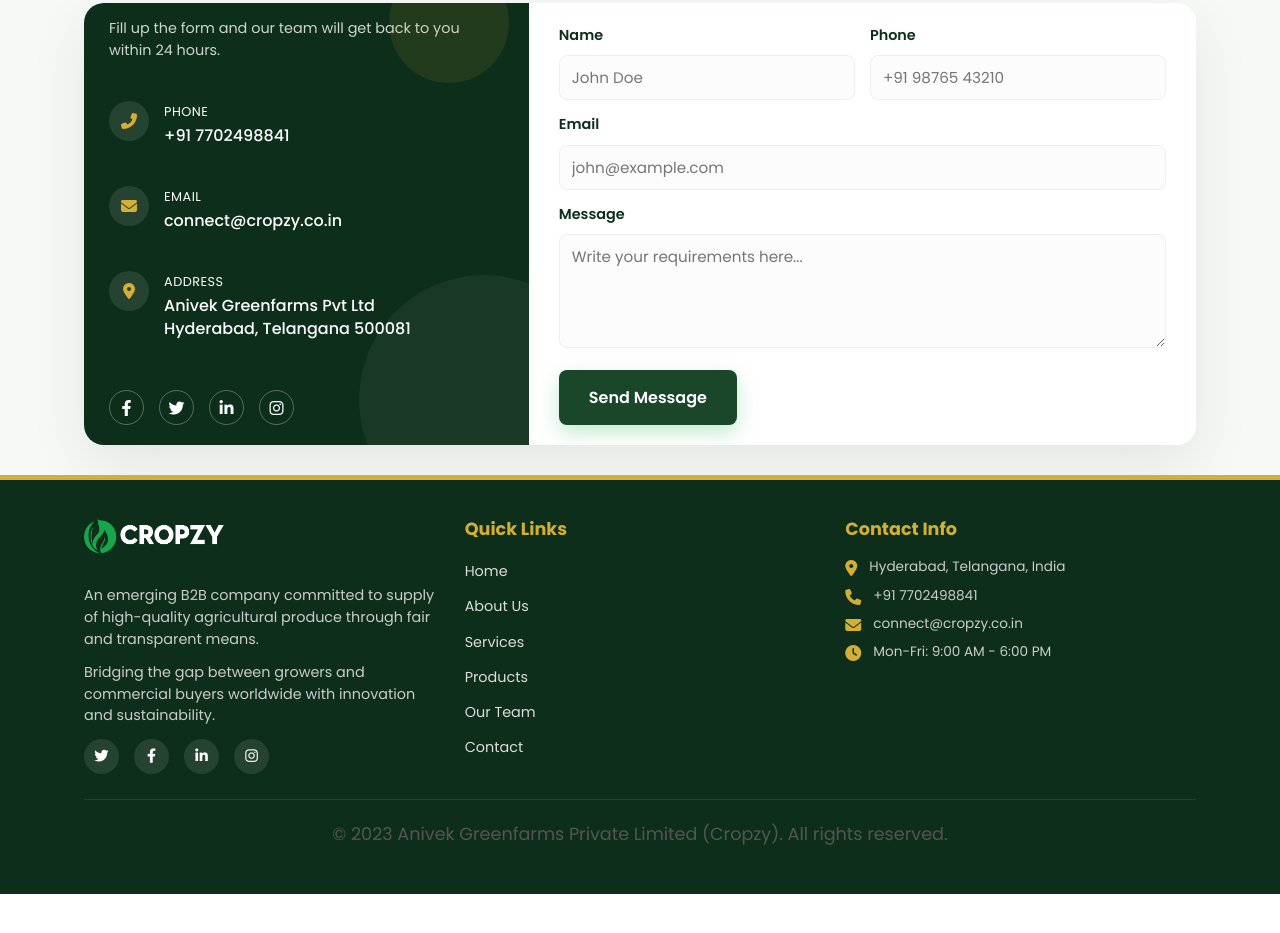
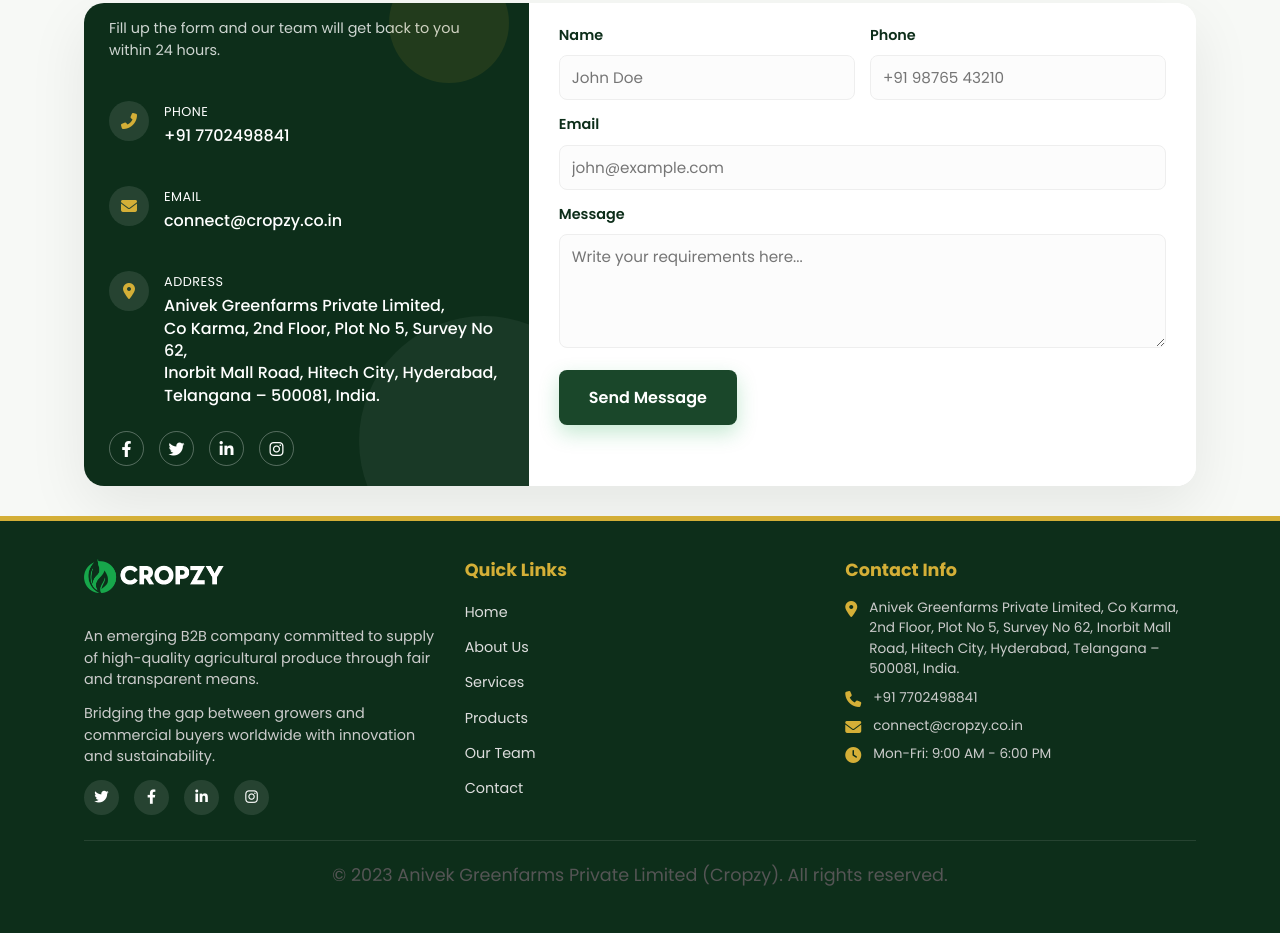
Before and after one commit to Tharun78657/Cropzy, a plain HTML site: page index.html in a window 1280 px wide. Shown: the part 4918-5851 px from the top of the page. Before the commit the page ends 5812 px from the top, so only its background shows below. Drawn offline with Linux system fonts and the light colour scheme.

Commit message:
Update contact information with full address across all pages

```diff
--- a/index.html
+++ b/index.html
@@ -833,7 +833,7 @@
               <div class="icon-circle"><i class="fas fa-map-marker-alt"></i></div>
               <div class="c-text">
                 <span>Address</span>
-                <p>Anivek Greenfarms Pvt Ltd<br>Hyderabad, Telangana 500081</p>
+                <p>Anivek Greenfarms Private Limited,<br>Co Karma, 2nd Floor, Plot No 5, Survey No 62,<br>Inorbit Mall Road, Hitech City, Hyderabad,<br>Telangana – 500081, India.</p>
               </div>
             </div>
           </div>
@@ -913,7 +913,7 @@
 
         <div class="footer-contact">
           <h3>Contact Info</h3>
-          <p><i class="fas fa-map-marker-alt"></i> Hyderabad, Telangana, India</p>
+          <p><i class="fas fa-map-marker-alt"></i> Anivek Greenfarms Private Limited, Co Karma, 2nd Floor, Plot No 5, Survey No 62, Inorbit Mall Road, Hitech City, Hyderabad, Telangana – 500081, India.</p>
           <p><i class="fas fa-phone"></i> +91 7702498841</p>
           <p><i class="fas fa-envelope"></i> connect@cropzy.co.in</p>
           <p><i class="fas fa-clock"></i> Mon-Fri: 9:00 AM - 6:00 PM</p>
```
Also changed, not shown: about.html (+1 -1 lines), beverages.html (+1 -0 lines), contact.html (+1 -1 lines), dehydrated.html (+1 -0 lines), fruits.html (+1 -0 lines), grains.html (+1 -0 lines), nuts.html (+1 -0 lines), spices.html (+1 -0 lines).
